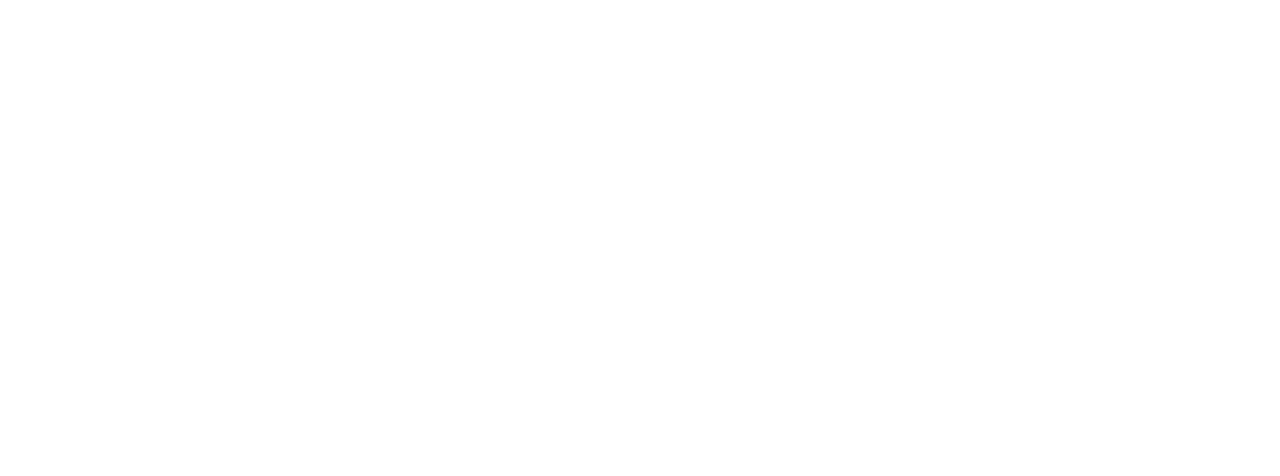
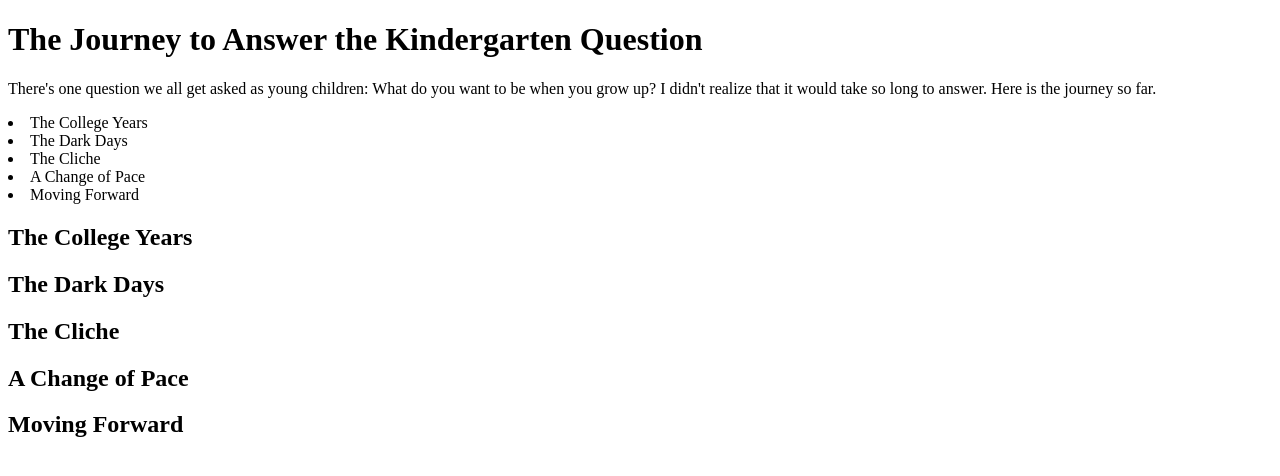
Before and after one commit to mhensz/html-me-something, a plain HTML site: page index.html in a window 1280 px wide. Drawn offline with Linux system fonts and the light colour scheme.

Commit message:
added header and sections

```diff
--- a/index.html
+++ b/index.html
@@ -1,14 +1,44 @@
 <!DOCTYPE html>
 <html>
     <head>
-
+        <title>My Career Journey</title>
     </head>
     <body>
         <header>
-            <title>Marjie's Page</title>
+            <h1>The Journey to Answer the Kindergarten Question</h1>
+            <p>There's one question we all get asked as young children: What do you want to be when you grow up?
+                I didn't realize that it would take so long to answer.  Here is the journey so far.
+            </p>
+            <nav>
+                <li>The College Years</li>
+                <li>The Dark Days</li>
+                <li>The Cliche</li>
+                <li>A Change of Pace</li>
+                <li>Moving Forward</li>
+            </nav>
         </header>
         <main>
             <article>
+                <section>
+                    <a name="college"></a>
+                    <h2>The College Years</h2>
+                </section>
+                <section>
+                    <a name="dark"></a>
+                    <h2>The Dark Days</h2>
+                </section>
+                <section>
+                    <a name="cliche"></a>
+                    <h2>The Cliche</h2>
+                </section>
+                <section>
+                    <a name="change"></a>
+                    <h2>A Change of Pace</h2>
+                </section>
+                <section>
+                    <a name="forward"></a>
+                    <h2>Moving Forward</h2>
+                </section>
 
             </article>
         </main>
```
